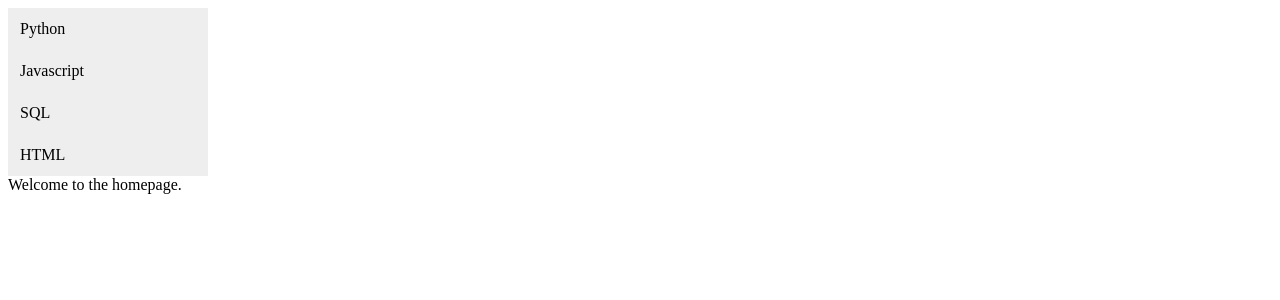
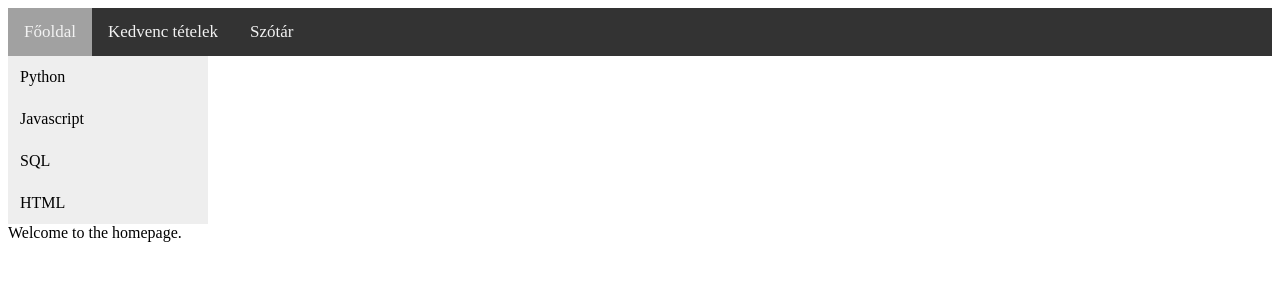
Before and after one commit to nikolettlakos/programming_for_everyone, a Flask app: page / in a window 1280 px wide. Shown: the top 300 px of the page. Run offline with Flask 2, Linux system fonts and the light colour scheme.

Commit message:
Navbar base.

```diff
--- /dev/null
+++ b/static/css/topnav.css
@@ -0,0 +1,28 @@
+.topnav {
+    background-color: #333;
+    overflow: hidden;
+}
+
+.topnav a {
+    float: left;
+    display: block;
+    color: #f2f2f2;
+    text-align: center;
+    padding: 14px 16px;
+    text-decoration: none;
+    font-size: 17px;
+}
+
+.topnav a:hover {
+    background-color: #ddd;
+    color: #757575;
+}
+
+.active {
+    background-color: #a1a1a1;
+    color: white;
+}
+
+.topnav .icon {
+    display: none;
+}
--- a/templates/homepage.html
+++ b/templates/homepage.html
@@ -4,8 +4,15 @@
     <meta charset="UTF-8">
     <title>Homepage</title>
     <link rel="stylesheet" href="/static/css/sidenav.css">
+    <link rel="stylesheet" href="/static/css/topnav.css">
 </head>
 <body>
+<div class="topnav" id="myTopnav">
+  <a href="/" class="active">Főoldal</a>
+  <a href="/kedvenc-tetel">Kedvenc tételek</a>
+  <a href="/szotar">Szótár</a>
+  <a href="javascript:void(0);" class="icon" onclick="myFunction()">&#9776;</a>
+</div>
 <div class="vertical-menu">
   <a href="/python">Python</a>
   <a href="/javascript">Javascript</a>
```
